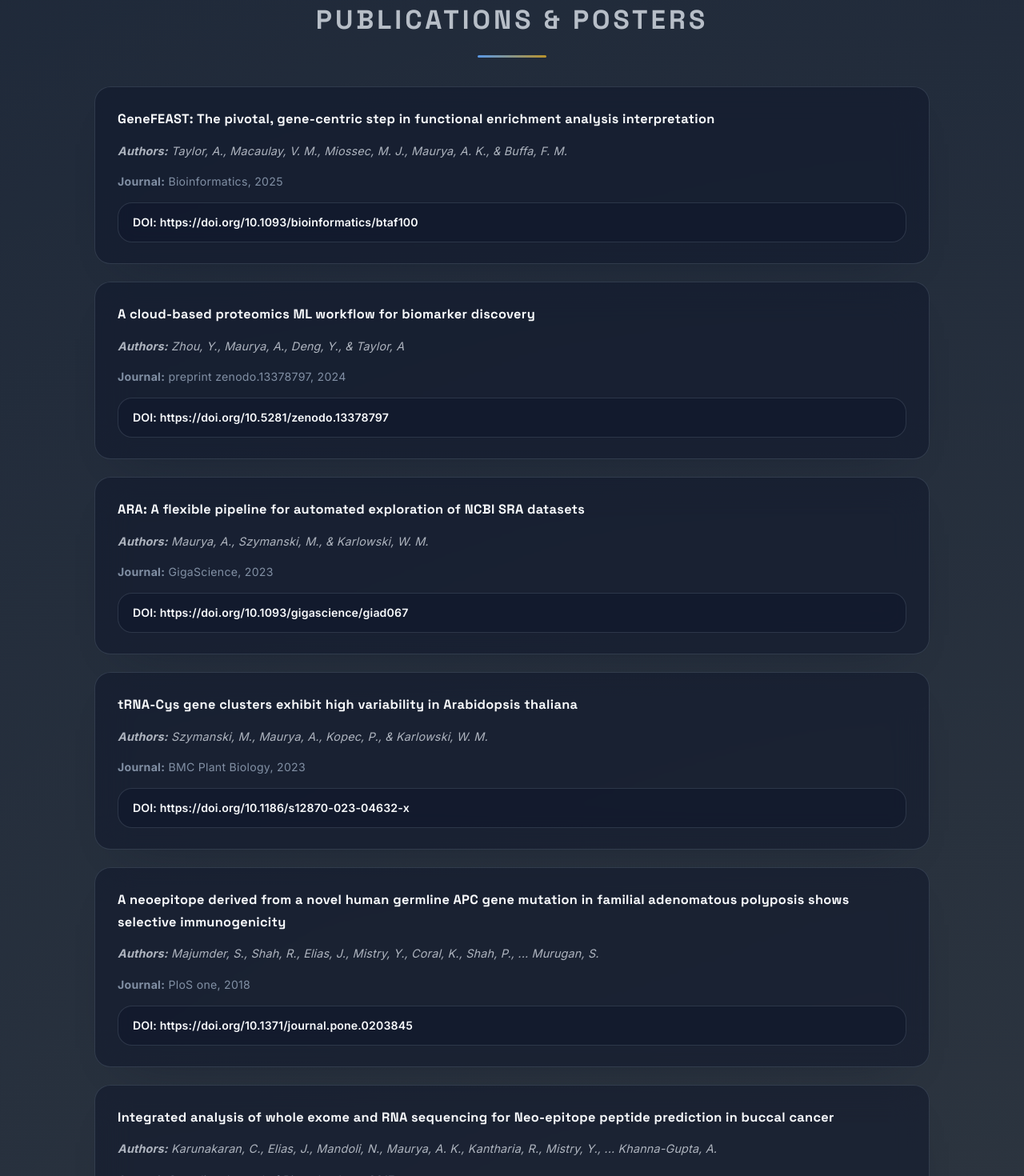
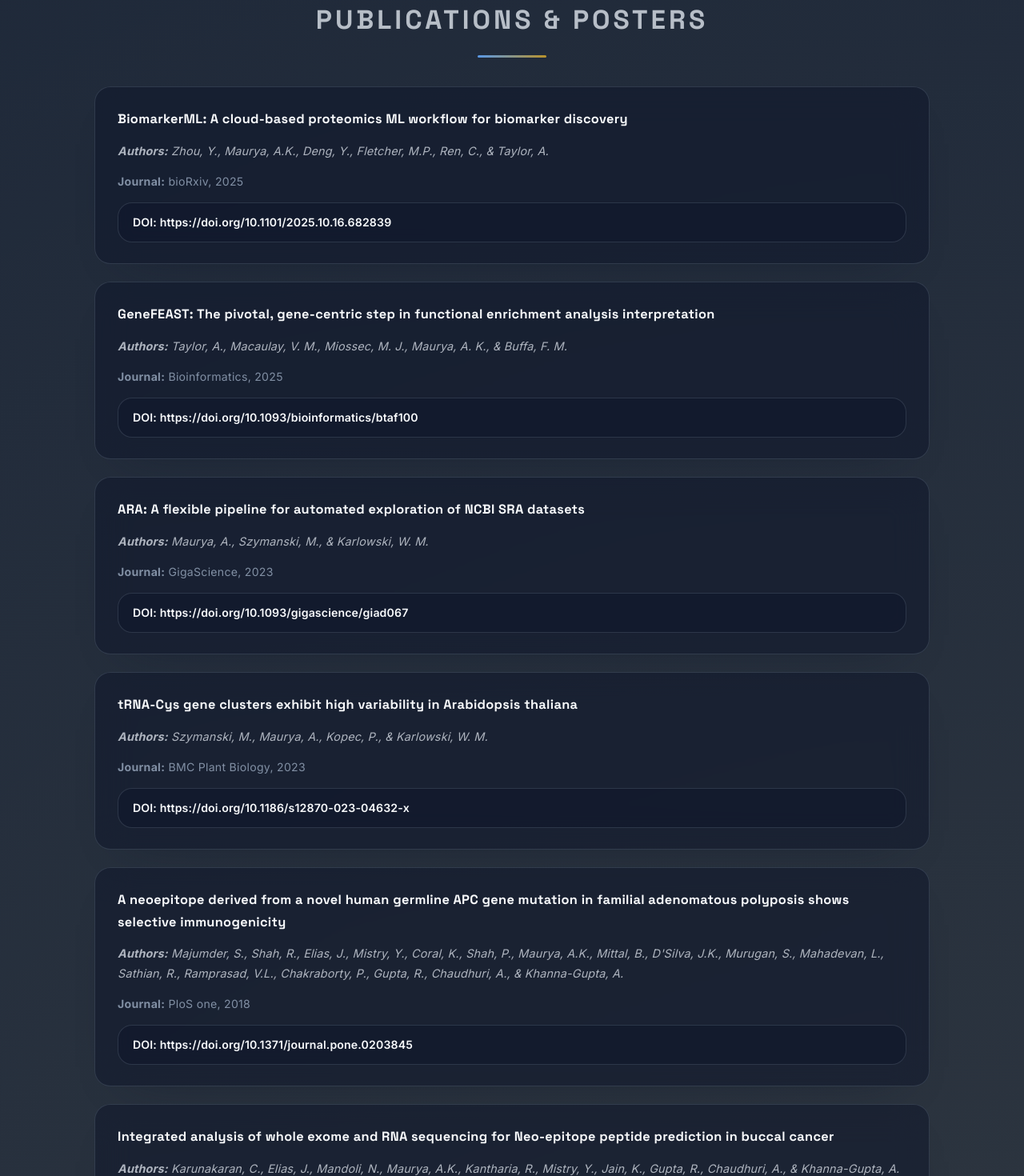
Before and after one commit to maurya-anand/cv, a React (Vite) app: page / in a window 1280 px wide. Shown: the part 6820-8290 px from the top of the page at 80% size. Built offline with nearby package versions, Linux system fonts and the light colour scheme.

Commit message:
Update publication entries with new titles, authors, journals, and DOIs for accuracy and relevance

```diff
--- a/src/components/Publications.jsx
+++ b/src/components/Publications.jsx
@@ -2,6 +2,15 @@ import React from "react";
 import "./Publications.css";
 
 const publications = [
+  {
+    title:
+      "BiomarkerML: A cloud-based proteomics ML workflow for biomarker discovery",
+    authors:
+      "Zhou, Y., Maurya, A.K., Deng, Y., Fletcher, M.P., Ren, C., & Taylor, A.",
+    journal: "bioRxiv",
+    year: 2025,
+    doi: "https://doi.org/10.1101/2025.10.16.682839",
+  },
   {
     title:
       "GeneFEAST: The pivotal, gene-centric step in functional enrichment analysis interpretation",
@@ -10,15 +19,6 @@ const publications = [
     journal: "Bioinformatics",
     year: 2025,
     doi: "https://doi.org/10.1093/bioinformatics/btaf100",
-  },
-  {
-    title:
-      "A cloud-based proteomics ML workflow for biomarker discovery",
-    authors:
-      "Zhou, Y., Maurya, A., Deng, Y., & Taylor, A",
-    journal: "preprint zenodo.13378797",
-    year: 2024,
-    doi: "https://doi.org/10.5281/zenodo.13378797",
   },
   {
     title:
@@ -40,7 +40,7 @@ const publications = [
     title:
       "A neoepitope derived from a novel human germline APC gene mutation in familial adenomatous polyposis shows selective immunogenicity",
     authors:
-      "Majumder, S., Shah, R., Elias, J., Mistry, Y., Coral, K., Shah, P., ... Murugan, S.",
+      "Majumder, S., Shah, R., Elias, J., Mistry, Y., Coral, K., Shah, P., Maurya, A.K., Mittal, B., D'Silva, J.K., Murugan, S., Mahadevan, L., Sathian, R., Ramprasad, V.L., Chakraborty, P., Gupta, R., Chaudhuri, A., & Khanna-Gupta, A.",
     journal: "PloS one",
     year: 2018,
     doi: "https://doi.org/10.1371/journal.pone.0203845",
@@ -49,7 +49,7 @@ const publications = [
     title:
       "Integrated analysis of whole exome and RNA sequencing for Neo-epitope peptide prediction in buccal cancer",
     authors:
-      "Karunakaran, C., Elias, J., Mandoli, N., Maurya, A. K., Kantharia, R., Mistry, Y., ... Khanna-Gupta, A.",
+      "Karunakaran, C., Elias, J., Mandoli, N., Maurya, A.K., Kantharia, R., Mistry, Y., Jain, K., Gupta, R., Chaudhuri, A., & Khanna-Gupta, A.",
     journal: "Canadian Journal of Biotechnology",
     year: 2017,
     doi: "https://doi.org/10.24870/cjb.2017-a230",
@@ -58,7 +58,7 @@ const publications = [
     title:
       "A neoepitope derived from a novel germline Adenomatous polyposis coli (APC) gene mutation in Familial Adenomatous Polyposis (FAP) shows selective immunogenicity",
     authors:
-      "Majumder, S., Shah, R., Elias, J., Mistry, Y., Karunakaran, C., Shah, P., ... Mahadevan, L.",
+      "Majumder, S., Shah, R., Elias, J., Mistry, Y., Coral, K., Shah, P., Maurya, A.K., Mittal, B., D'Silva, J.K., & Mahadevan, L.",
     journal: "Canadian Journal of Biotechnology",
     year: 2017,
     doi: "https://doi.org/10.24870/cjb.2017-a236",
@@ -75,7 +75,7 @@ const publications = [
   {
     title:
       "An accurate machine learning approach to predict immunogenic peptides in human",
-    authors: "Shah, P., Maurya, A. K., Gupta, R., Chaudhuri, A., & Gupta, R.",
+    authors: "Shah, P., Maurya, A.K., Gupta, R., Chaudhuri, A., & Gupta, R.",
     journal: "Canadian Journal of Biotechnology",
     year: 2017,
     doi: "https://doi.org/10.24870/cjb.2017-a209",
@@ -87,7 +87,7 @@ const Publications = () => (
     <h2 className="centered-header">Publications & Posters</h2>
     <div className="publications-list">
       {publications.map((pub, index) => (
-  <div key={index} className="publication-item card">
+        <div key={index} className="publication-item card">
           <h3 className="publication-title">{pub.title}</h3>
           <p className="publication-authors">
             <strong>Authors:</strong> {pub.authors}
@@ -96,11 +96,7 @@ const Publications = () => (
             <strong>Journal:</strong> {pub.journal}, {pub.year}
           </p>
           <p className="publication-link-wrapper">
-            <a
-              href={pub.doi}
-              target="_blank"
-              rel="noopener noreferrer"
-            >
+            <a href={pub.doi} target="_blank" rel="noopener noreferrer">
               DOI: {pub.doi}
             </a>
           </p>
```
